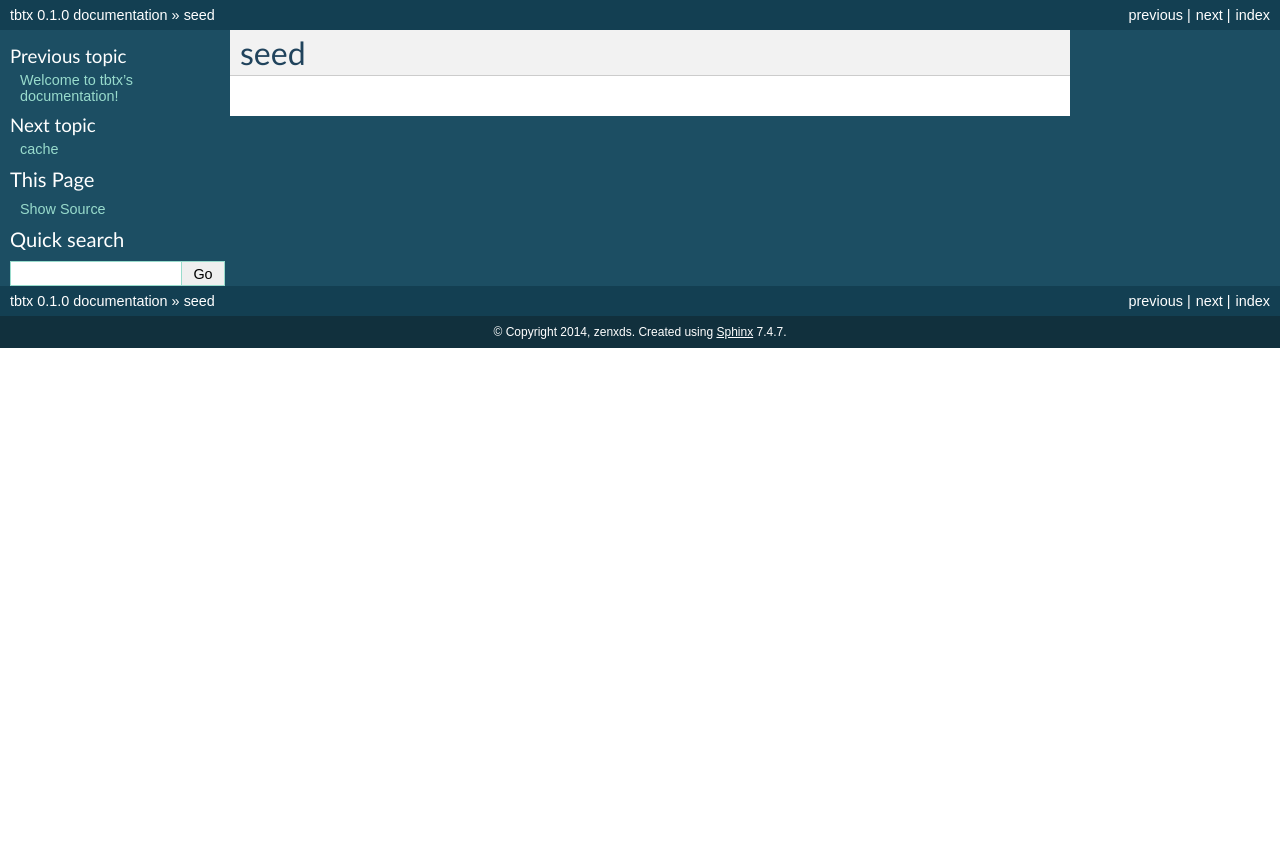
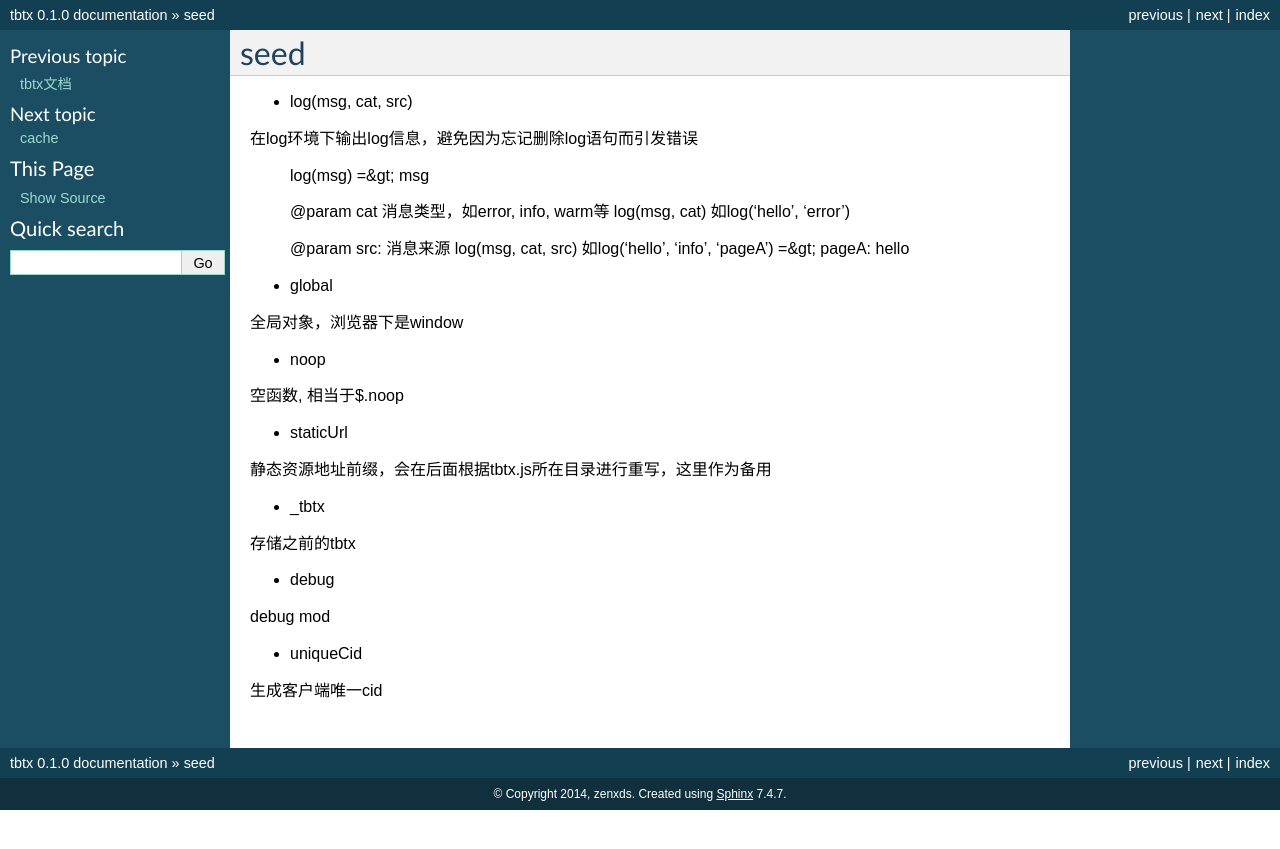
Before and after one commit to tbtx/f2e-doc, a Sphinx documentation site: the page built from source/seed.rst, in a window 1280 px wide. Shown: the top 849 px of the page. Built offline with Sphinx 7.4.7, drawn with Linux system fonts in a browser that asks for light colours.

Commit message:
init seed

```diff
--- a/source/index.rst
+++ b/source/index.rst
@@ -3,7 +3,7 @@
    You can adapt this file completely to your liking, but it should at least
    contain the root `toctree` directive.
 
-Welcome to tbtx's documentation!
+tbtx文档
 ================================
 
 Contents:
@@ -22,8 +22,8 @@ Contents:
 * cache: 缓存
 * lang: 语言扩展
 * events: dom无关事件
-* aspect: 切面编程，提供before，after
-* attrs: 属性操作
+* aspect: 切面编程，提供before，after，在方法之前或之后执行方法
+* attrs: 属性get/set/change
 
 Indices and tables
 ==================
--- a/source/seed.rst
+++ b/source/seed.rst
@@ -1,2 +1,40 @@
 seed
 ===============
+
+* log(msg, cat, src)
+
+在log环境下输出log信息，避免因为忘记删除log语句而引发错误
+
+
+    log(msg) =&gt; msg
+
+    @param cat 消息类型，如error, info, warm等
+    log(msg, cat) 如log('hello', 'error')
+
+    @param src: 消息来源
+    log(msg, cat, src) 如log('hello', 'info', 'pageA') =&gt; pageA: hello
+
+
+* global
+
+全局对象，浏览器下是window
+
+* noop
+
+空函数, 相当于$.noop
+
+* staticUrl
+
+静态资源地址前缀，会在后面根据tbtx.js所在目录进行重写，这里作为备用
+
+* _tbtx
+
+存储之前的tbtx
+
+* debug
+
+debug mod
+
+* uniqueCid
+
+生成客户端唯一cid
```
Also changed, not shown: 8 other files.
